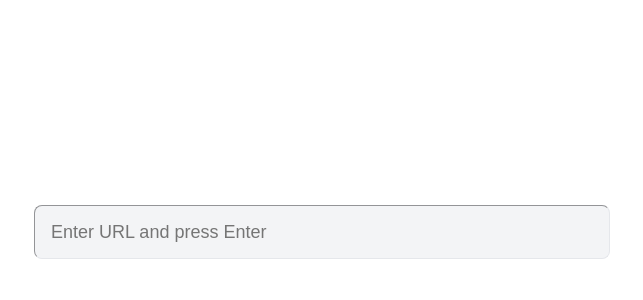
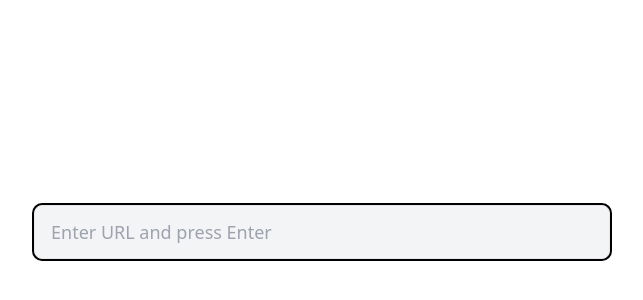
Before and after one commit to canmi21/chromini, a React (Vite) app: page / in a window 1280 px wide. Shown: the part 168-468 px from the top of the page, without its empty margins (318-961 px from the left). Built offline with nearby package versions, Linux system fonts and the light colour scheme.

Commit message:
style: apply Tailwind CSS and custom scrollbar styling

```diff
--- a/src/renderer/index.css
+++ b/src/renderer/index.css
@@ -1,89 +1,29 @@
 /* src/renderer/index.css */
 
-@tailwindbase;
+@tailwind base;
 @tailwind components;
 @tailwind utilities;
-
-/* color variables */
-:root {
-	--color-bg: #ffffff;
-	--color-text: #000000;
-	--color-text-secondary: #666666;
-	--color-border: #d4d4d4;
-	--color-input-bg: #ffffff;
-	--color-button-bg: #000000;
-	--color-button-text: #ffffff;
-	--color-button-hover: #404040;
-	--color-error: #dc2626;
-	--color-kbd-bg: #f5f5f5;
-	--color-kbd-border: #d4d4d4;
-	--color-focus-ring: #000000;
-}
-
-@media (prefers-color-scheme: dark) {
-	:root {
-		--color-bg: #000000;
-		--color-text: #ffffff;
-		--color-text-secondary: #737373;
-		--color-border: #404040;
-		--color-input-bg: #000000;
-		--color-button-bg: #ffffff;
-		--color-button-text: #000000;
-		--color-button-hover: #e5e5e5;
-		--color-error: #f87171;
-		--color-kbd-bg: #171717;
-		--color-kbd-border: #262626;
-		--color-focus-ring: #ffffff;
-	}
-}
-
-* {
-	margin: 0;
-	padding: 0;
-	box-sizing: border-box;
-}
 
 body {
 	margin: 0;
 	font-family:
-		-apple-system, BlinkMacSystemFont, "Segoe UI", "Roboto", "Oxygen", "Ubuntu",
-		"Cantarell", "Fira Sans", "Droid Sans", "Helvetica Neue", sans-serif;
+		-apple-system, BlinkMacSystemFont, "Segoe UI", Roboto, "Helvetica Neue",
+		sans-serif;
 	-webkit-font-smoothing: antialiased;
 	-moz-osx-font-smoothing: grayscale;
-	background-color: var(--color-bg);
-	color: var(--color-text);
+	@apply bg-white dark:bg-black text-black dark:text-white;
 }
 
-#root {
-	width: 100%;
-	height: 100vh;
+/* A slightly more subtle scrollbar for dark mode */
+::-webkit-scrollbar {
+	width: 8px;
 }
-
-/* custom scrollbar */
-::-webkit-scrollbar {
-	width: 10px;
-	height: 10px;
-}
-
 ::-webkit-scrollbar-track {
 	background: transparent;
 }
-
 ::-webkit-scrollbar-thumb {
-	background: #d4d4d4;
-	border-radius: 5px;
+	@apply bg-gray-300 dark:bg-gray-700 rounded-full;
 }
-
 ::-webkit-scrollbar-thumb:hover {
-	background: #a3a3a3;
+	@apply bg-gray-400 dark:bg-gray-600;
 }
-
-@media (prefers-color-scheme: dark) {
-	::-webkit-scrollbar-thumb {
-		background: #404040;
-	}
-
-	::-webkit-scrollbar-thumb:hover {
-		background: #525252;
-	}
-}
```
